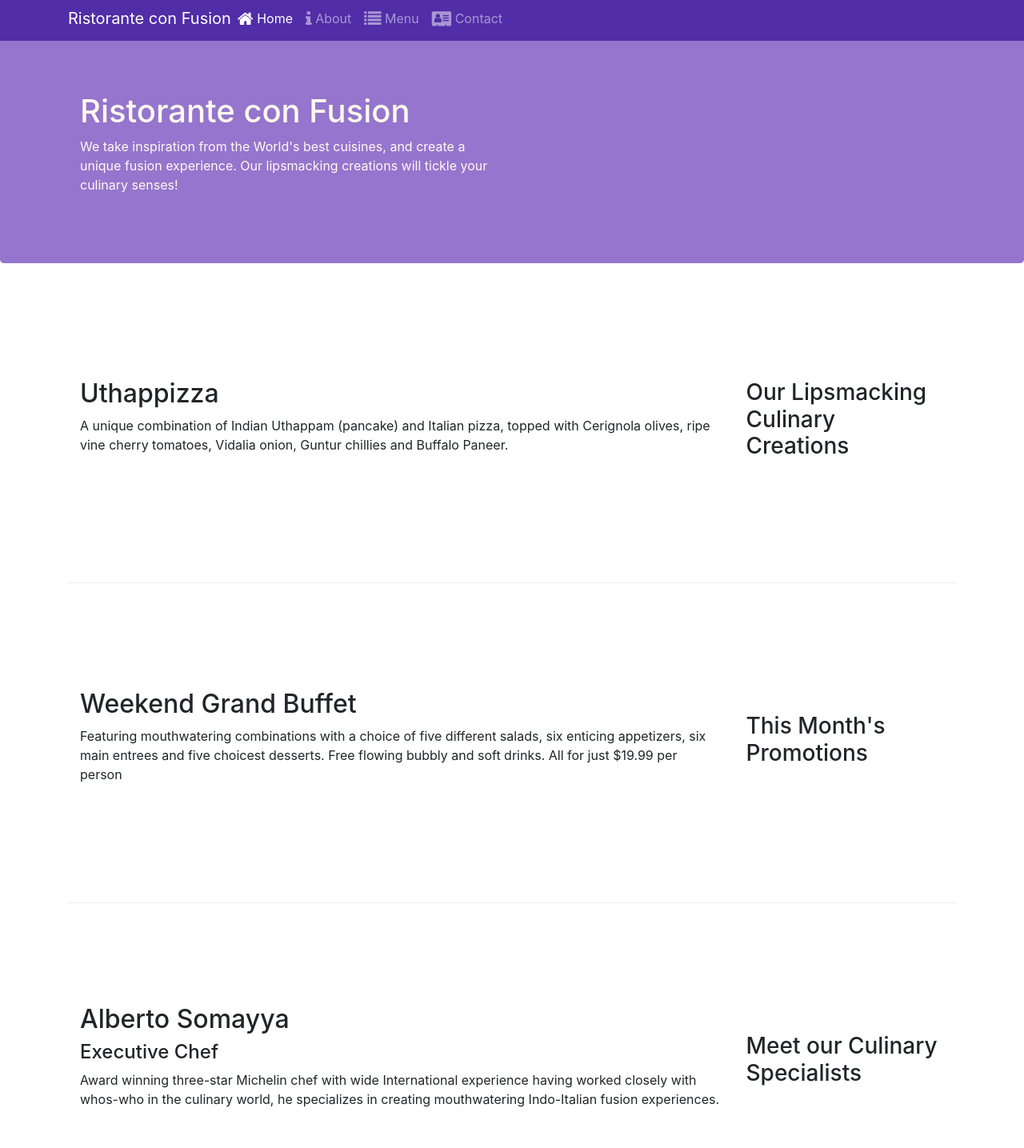
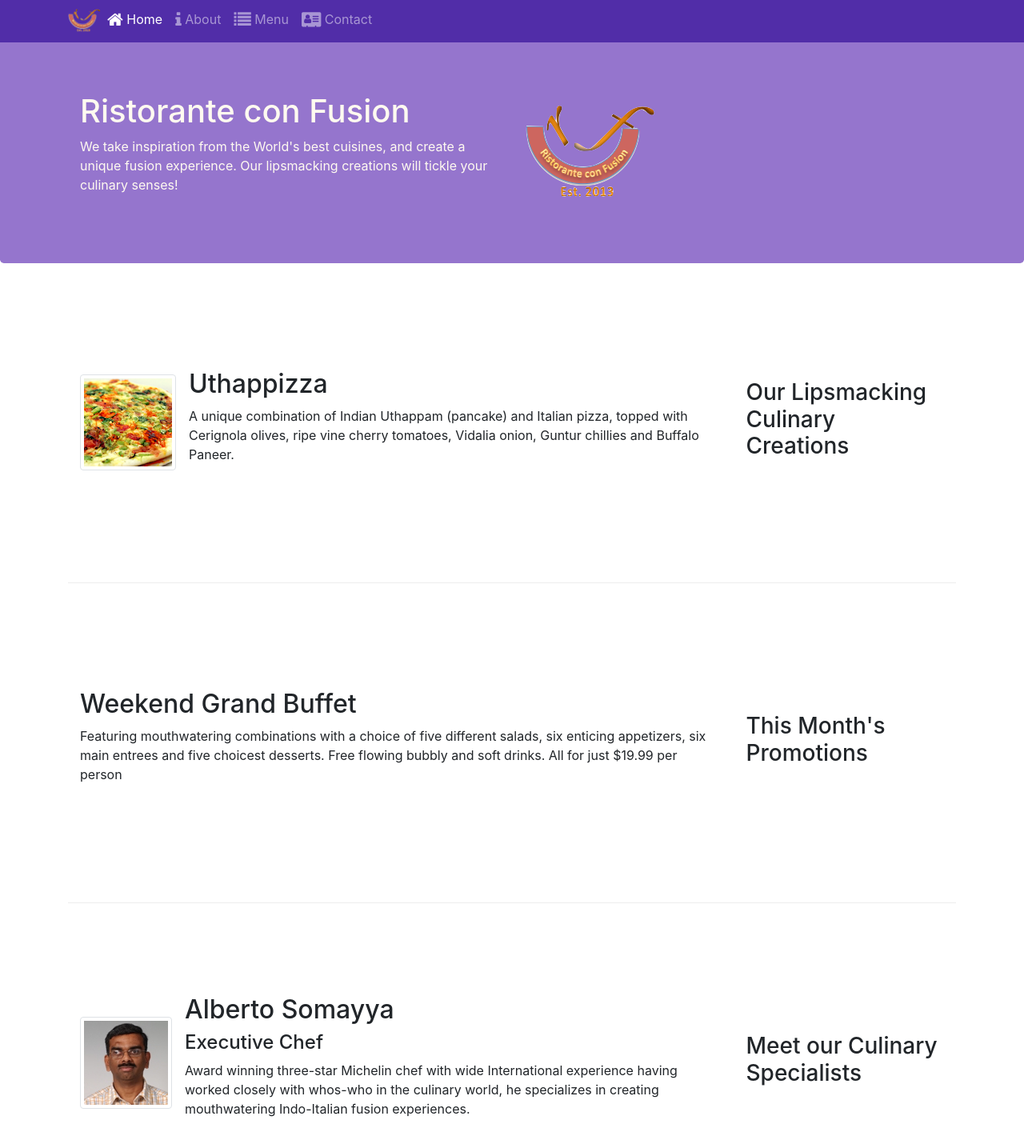
Before and after one commit to amt022/confusion, a website: page index.html in a window 1280 px wide. Shown: the part 5-1440 px from the top of the page at 80% size. Drawn offline with nearby package versions, Linux system fonts and the light colour scheme.

Commit message:
Images andMedia

```diff
--- a/index.html
+++ b/index.html
@@ -21,7 +21,7 @@
             <button class="navbar-toggler" type="button" data-toggle="collapse" data-target="#Navbar">
                 <span class="navbar-toggler-icon"></span>
             </button>
-            <a class="navbar-brand mr-auto" href="#">Ristorante con Fusion</a>
+            <a class="navbar-brand mr-auto" href="#"><img src="img/logo.png" height="30" width="41"></a>
             <div class="collapse navbar-collapse"id="Navbar">
                 <ul class="navbar-nav mr-auto">
                     <li class="nav-item active"><a class="nav-link" href="#"><span class="fa fa-home fa-lg"></span> Home</a></li>
@@ -40,7 +40,8 @@
                     <h1>Ristorante con Fusion</h1>
                     <p>We take inspiration from the World's best cuisines, and create a unique fusion experience. Our lipsmacking creations will tickle your culinary senses!</p>
                 </div>
-                <div class="col-12 sol-sm">
+                <div class="col-12 col-sm align-self-center">
+                    <img src="img/logo.png" class="img-fluid">
                 </div>
             </div>
         </div>
@@ -52,8 +53,19 @@
                 <h3>Our Lipsmacking Culinary Creations</h3>
             </div>
             <div class="col col-sm order-sm-first col-md">
-                <h2>Uthappizza</h2>
-                <p>A unique combination of Indian Uthappam (pancake) and Italian pizza, topped with Cerignola olives, ripe vine cherry tomatoes, Vidalia onion, Guntur chillies and Buffalo Paneer.</p>
+                <div class="media">
+                    <img class="d-flex mr-3 img-thumbnail align-self-center"
+                            src="img/uthappizza.png" alt="Uthappizza">
+                    <div class="media-body">
+                        <h2 class="mt-0">Uthappizza</h2>
+                        <p class="d-none d-sm-block">A unique combination of Indian Uthappam (pancake) and
+                            Italian pizza, topped with Cerignola olives, ripe vine
+                            cherry tomatoes, Vidalia onion, Guntur chillies and
+                            Buffalo Paneer.</p>
+                    </div>
+                </div>
+
+
             </div>
         </div>
 
@@ -73,9 +85,15 @@
                 <h3>Meet our Culinary Specialists</h3>
             </div>
             <div class="col col-sm order-sm-first col-md">
-                <h2>Alberto Somayya</h2>
-                <h4>Executive Chef</h4>
-                <p>Award winning three-star Michelin chef with wide International experience having worked closely with whos-who in the culinary world, he specializes in creating mouthwatering Indo-Italian fusion experiences. </p>
+                <div class="media">
+                    <img class="d-flex mr-3 img-thumbnail align-self-center"
+                            src="img/alberto.png" alt="alberto">
+                    <div class="media-body" >
+                        <h2 class="mt-0">Alberto Somayya</h2>
+                        <h4>Executive Chef</h4>
+                        <p class="d-none d-sm-block">Award winning three-star Michelin chef with wide International experience having worked closely with whos-who in the culinary world, he specializes in creating mouthwatering Indo-Italian fusion experiences. </p>
+                    </div>
+                </div>
             </div>
         </div>
     </div>
```
Also changed, not shown: aboutus.html (+3 -2 lines), contactus.html (+1 -1 lines), img/alberto.png (added), img/buffet.png (added), img/logo.png (added), img/uthappizza.png (added), 1 other file.
